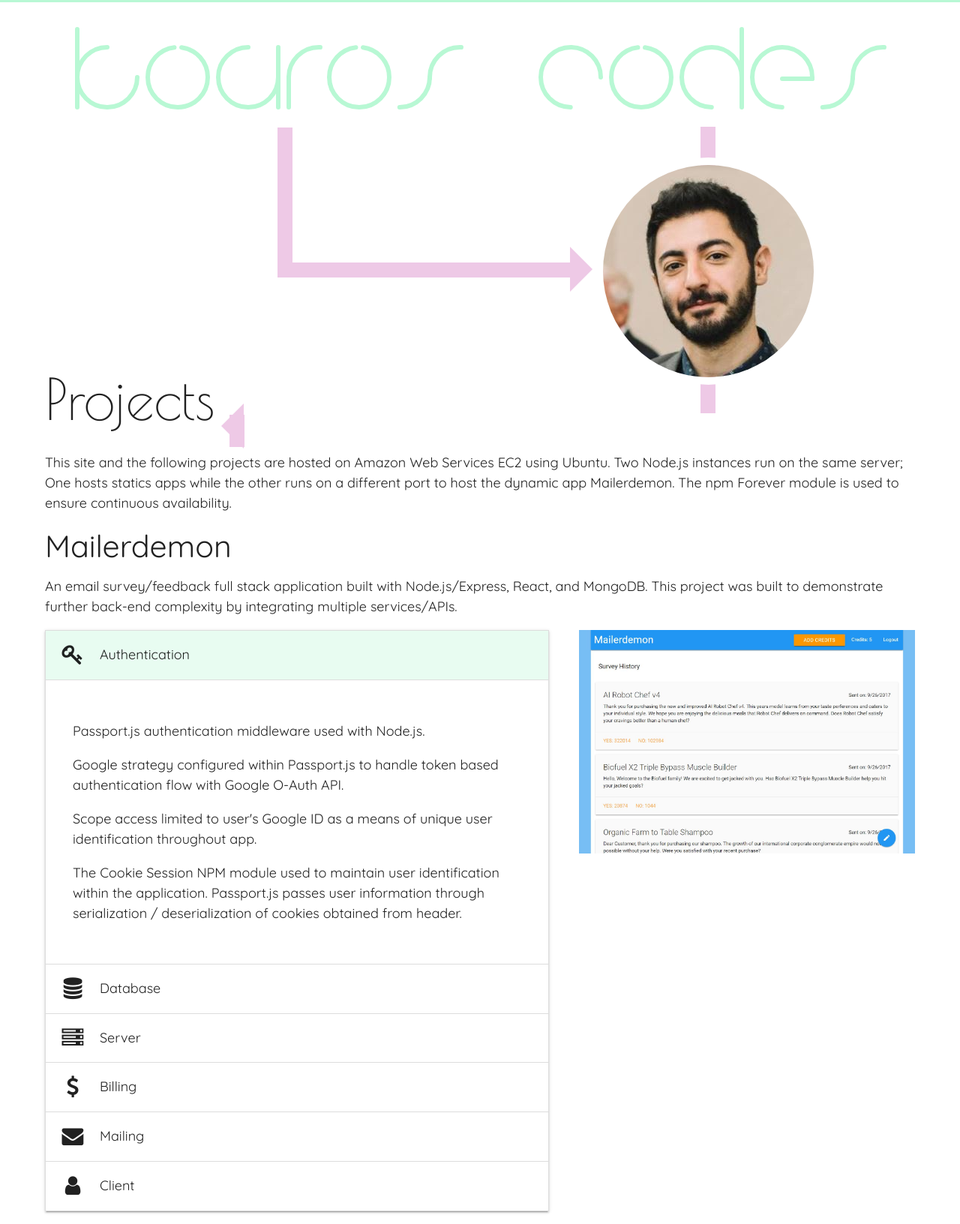
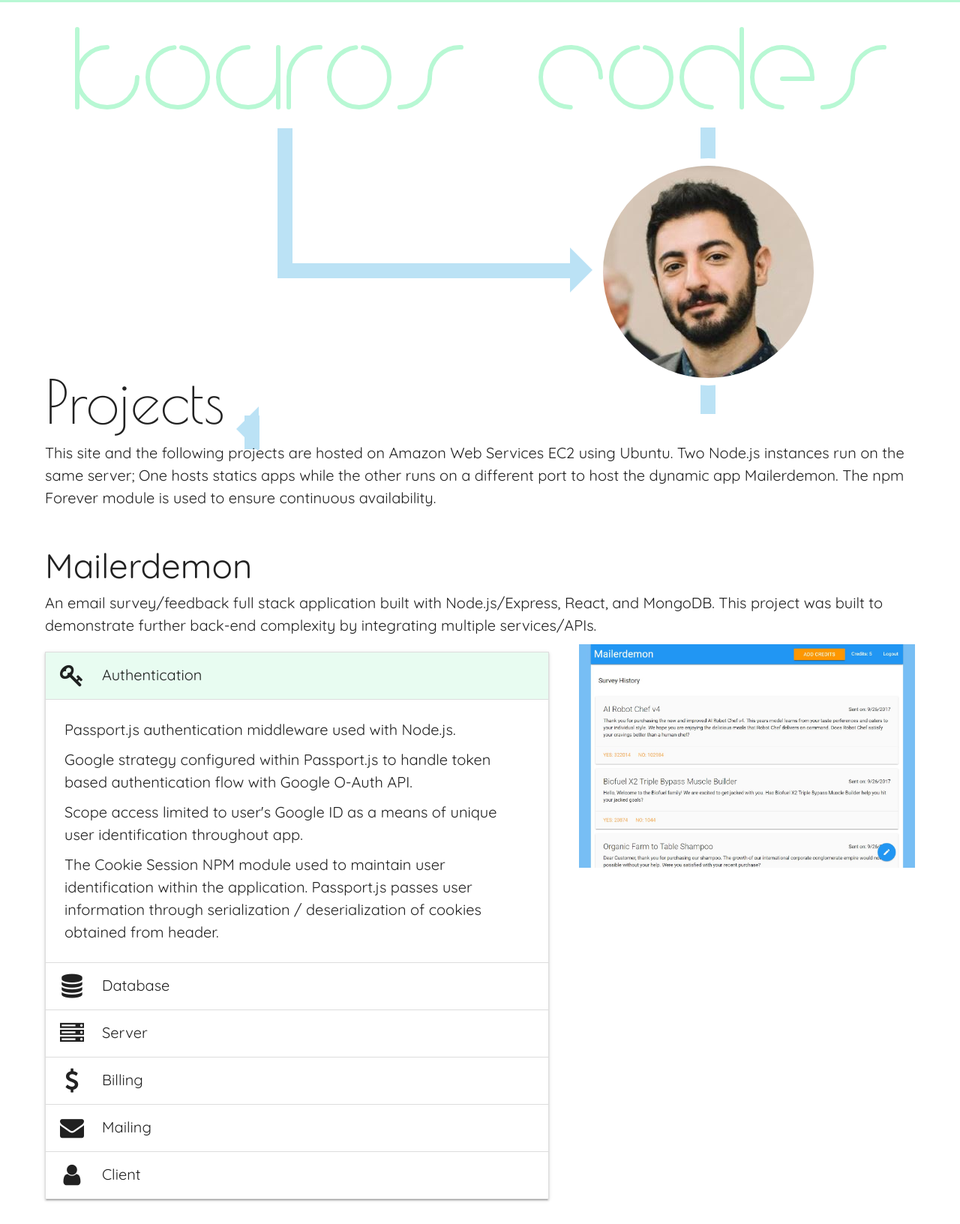
Before and after one commit to koutron/portfolio, a plain HTML site: page index.html in a window 1280 px wide. Shown: the part 61-1693 px from the top of the page at 75% size. Drawn offline with nearby package versions, Linux system fonts and the light colour scheme.

Commit message:
formatting and added fcc

```diff
--- a/index.html
+++ b/index.html
@@ -35,7 +35,7 @@
 <!--<div class="intro">Two years ago I recieved my first real exposure to coding.  One evening as I was debugging a script, I laid it to rest for the day and thought to myself "I look forward to getting back to this tomorrow."
   Moments later, I realized this was the first time in my professional career that I was truly excited about getting back to work.  I've been coding ever since. -->
 <div class="section-intro">
-<img class="img-face" src="./img/face.JPG">
+<img class="img-face" src="./img/face.jpg">
 <div class="kouros-arrow">
 
 <div class="arrow-right"></div>
@@ -52,7 +52,7 @@
 
 
 
-<h4>Mailerdemon</h4>
+<h4 class="project-name">Mailerdemon</h4>
   <p>An email survey/feedback full stack application built with Node.js/Express, React, and MongoDB.  This project was built to demonstrate further back-end complexity by integrating multiple services/APIs.</p>
 <div class="project-container">
   <div class="project-info"><ul class="collapsible" data-collapsible="accordion">
@@ -116,7 +116,7 @@
 
 
 
-<h4>Weather Master Platinum Edition</h4>
+<h4 class="project-name">Weather Master Platinum Edition</h4>
 <p>A React application that displays the five day forcast of user selected locations.</p>
 
 <div class="project-container">
@@ -157,13 +157,13 @@
   <div class="project-picture"><img  style="width: 100%" src="./img/weather.jpg"></div>
 </div>
 
-</div>
 
 
 
 
 
-<h4>Reactube</h4>
+
+<h4 class="project-name">Reactube</h4>
 <p>A Youtube video viewer built with React.</p>
 <div class="project-container">
   <div class="project-info"><ul class="collapsible" data-collapsible="accordion">
@@ -187,6 +187,11 @@
   <div class="project-picture"><img  style="width: 100%" src="./img/reactube.jpg"></div>
 </div>
 
+<h4 class="project-name">freecodecamp.com API Projects</h4>
+<p>After becoming familiar with Node.js and Express, these projects helped solidify my understanding building five API microservices.</p>
+<a href="./fcc">freecodecamp.com API Projects</p>
+
+<h1>Resume</h1>
 <h3>Profile</h3>
 <p>Former IT professional turned web developer looking to apply and expand programming knowledge.
   Highly creative, strategic, and flexible working across large organizations or small teams.
@@ -249,7 +254,7 @@
 
 
 
-
+</div>
 </div>
 
 
--- a/index.js
+++ b/index.js
@@ -6,7 +6,7 @@ $(document).ready(function() {
 		rounded: true, // Rounded letter endings
 		color: '#b8f8d4', // Font color '#b8f8d4'
 		duration: 1, // Duration of the animation of each letter (seconds)
-		delay: [0, 0.05], // Delay animation among letters (seconds)
+		delay: [0, 0.1], // Delay animation among letters (seconds)
 		fade: 1, // Fade effect duration (seconds)
 		easing: d3_ease.easeCubicInOut.ease, // Easing function
 		individualDelays: false // If false (default), every letter delay increase gradually, showing letters from left to right always. If you want to show letters in a disorderly way, set it to true, and define different delays for the desired letters.
--- a/stylesheet.css
+++ b/stylesheet.css
@@ -1,6 +1,10 @@
 html {
 	font-family: 'Quicksand', cursive;
-	font-size: 18px;
+	font-size: 20px;
+}
+
+p {
+	margin: 10px 0 10px 0;
 }
 
 body {
@@ -8,30 +12,33 @@ body {
 
 }
 
-.main-container {
-	width: 1200px;
+nav {
+	background-color: #b8f8d4;
+	box-shadow: none;
 	display: block;
-
-	height: auto;
-	padding: 0 20px 0 20px;
 	margin-left: auto;
 	margin-right: auto;
 }
+.nav-menu li {
+	font-size: 22px;
+	font-weight: bold;
+	padding: 0 40px 0 40px;
+}
 
-
+.fancy-name {
+	text-align: center;
+}
 
 .section-intro {
   padding-bottom: 150px;
 }
 
-
-
 .kouros-arrow {
 	position: absolute;
 	margin-top: -40px;
 	margin-left: 310px;
-  border-left: 20px solid #eec9e6;
-  border-bottom: 20px solid #eec9e6;
+  border-left: 20px solid #BBE2F5;
+  border-bottom: 20px solid #BBE2F5;
   width: 0px;
   animation-name: kouros-arrow-vert-animate, kouros-arrow-hor-animate;
   animation-delay: 0s, .5s;
@@ -53,8 +60,8 @@ body {
 	margin-top: -220px;
 	z-index: -1;
 	position: relative;
-	border-right: 20px solid #eec9e6;
-  border-bottom: 20px solid #eec9e6;
+	border-right: 20px solid #BBE2F5;
+  border-bottom: 20px solid #BBE2F5;
 	margin-left: 544px;
 	animation-name: codes-arrow-vert-animate;
 	animation-duration: .5s;
@@ -70,8 +77,8 @@ body {
 
 	position: relative;
 	z-index: -1;
-  border-right: 20px solid #eec9e6;
-	border-bottom: 20px solid #eec9e6;
+  border-right: 20px solid #BBE2F5;
+	border-bottom: 20px solid #BBE2F5;
 	animation-name: codes-arrow-hor-animate, codes-arrow-hor-adjust, code-arrow-display;
 	animation-duration: .5s, .5s, .6s;
 	animation-delay: .5s;
@@ -82,12 +89,12 @@ body {
 
 @keyframes codes-arrow-hor-animate {
   from {width: 0px;}
-	to {width: 648px;}
+	to {width: 628px;}
 }
 
 @keyframes codes-arrow-hor-adjust {
   from {margin-left: 544px;}
-	to {margin-left: -84px;}
+	to {margin-left: -64px;}
 }
 
 @keyframes code-arrow-display {
@@ -97,7 +104,7 @@ body {
 
 .arrow-left {
 	position: relative;
-	margin-left: -95px;
+	margin-left: -75px;
 	margin-top: -40px;
   width: 0;
   height: 0;
@@ -106,7 +113,7 @@ body {
   animation-name: arrowhead;
 	animation-duration: .2s;
 	animation-delay: .85s;
-  border-right: 30px solid #eec9e6;
+  border-right: 30px solid #BBE2F5;
 	transform: scale(.01);
 	animation-fill-mode: forwards;
 }
@@ -122,7 +129,7 @@ body {
   animation-name: arrowhead;
 	animation-duration: .2s;
 	animation-delay: .85s;
-  border-left: 30px solid #eec9e6;
+  border-left: 30px solid #BBE2F5;
 	transform: scale(.01);
 	animation-fill-mode: forwards;
 }
@@ -132,52 +139,35 @@ body {
 	to {transform: scale(1)}
 }
 
-
-
-
-
-
 .img-face {
-
 	float: right;
 	border-radius: 50%;
 	margin-right: 125px;
 	border-style: solid;
 	border-width: 10px;
 	border-color: white;
+}
 
+.main-container {
+	width: 1200px;
+	display: block;
 
+	height: auto;
+	padding: 0 20px 0 20px;
+	margin-left: auto;
+	margin-right: auto;
 }
 
 .projects-section {
 	margin-top: 130px;
 	font-family: Poiret One;
-}
-nav {
-	background-color: #b8f8d4;
-	box-shadow: none;
-	display: block;
-	margin-left: auto;
-	margin-right: auto;
-}
-.nav-menu li {
-	font-size: 22px;
-	font-weight: bold;
-	padding: 0 40px 0 40px;
+	font-size: 80px;
+	margin-bottom: 0px;
 }
 
-.fancy-name {
-	text-align: center;
+.project-name{
+	margin: 50px 0 0px 0;
 }
-
-.welcome {
-	font-size: 40px;
-	font-weight: 600;
-	color: #b8f8d4;
-	font-family: 'Poiret One', cursive;
-}
-
-
 
 .project-container {
 	margin: auto;
@@ -195,8 +185,14 @@ nav {
 	min-width: 0;
 }
 
-.collapsible {
-	margin: 0;
+
+
+.collapsible-header {
+	padding: 15px 15px 15px 15px;
+}
+
+.collapsible-body {
+	padding: 15px 25px 15px 25px;
 }
 
 .collapsible-header:hover {
@@ -206,6 +202,7 @@ nav {
 	background-color: #e8fcf1;
 }
 
+
 .job-duration{
 	float: right;
 }
```
